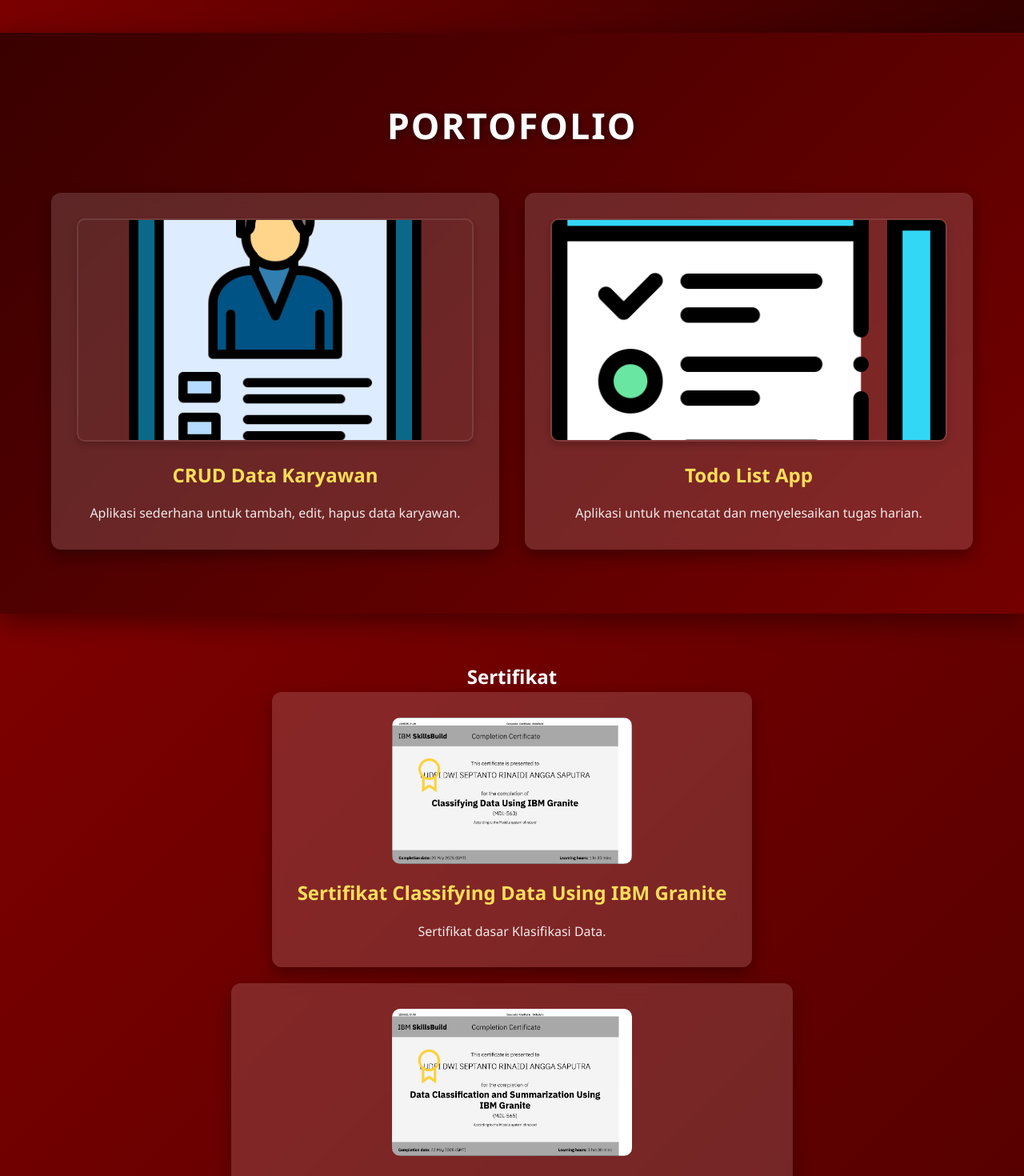
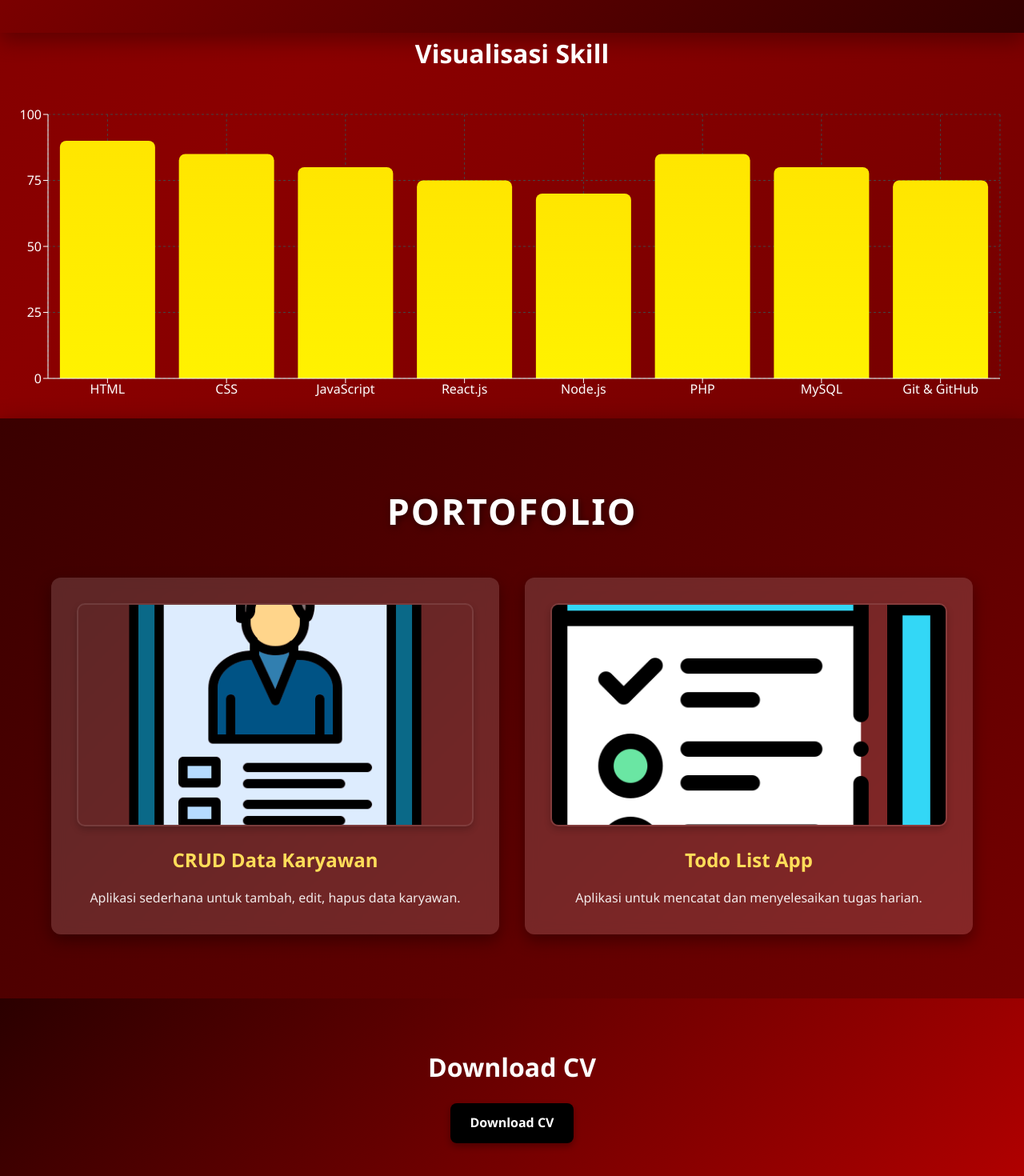
Before and after one commit to AnggaSaputra78/portofolio-angga, a React (Vite) app: page / in a window 1280 px wide. Shown: the part 1100-2570 px from the top of the page at 80% size. Built offline with nearby package versions, Linux system fonts and the light colour scheme.

Commit message:
Add files via upload

```diff
--- a/src/App.css
+++ b/src/App.css
@@ -221,6 +221,90 @@ html, body {
   max-width: 750px;
   margin: 0 auto;
   color: #f2f2f2;
+}
+.skills {
+  padding: 60px 20px;
+  text-align: center;
+  background: #fff;
+}
+
+.skill-chart h2 {
+  margin-bottom: 30px;
+  font-size: 2rem;
+  text-align: center; /* 🔥 judul ke tengah */
+}
+
+.skills-list {
+  display: flex;
+  flex-wrap: wrap;
+  justify-content: center; /* default: rata tengah */
+  gap: 15px;
+  margin-bottom: 20px;
+}
+
+.skill-card {
+  padding: 12px 20px;
+  background: linear-gradient(135deg, #fff700, #ffee00);
+  color: #000;
+  font-weight: bold;
+  border-radius: 8px;
+  box-shadow: 0 4px 6px rgba(0,0,0,0.2);
+  transition: transform 0.3s ease, box-shadow 0.3s ease;
+  flex: 1 1 150px; /* default min 150px */
+  text-align: center;
+  white-space: normal; /* biar text nggak hilang */
+  word-break: break-word; /* biar panjang pecah ke bawah */
+}
+
+/* 🔥 Responsif */
+@media (max-width: 768px) {
+  .skills-list {
+    justify-content: flex-start;
+  }
+
+  .skill-card {
+    flex: 1 1 calc(50% - 15px); /* 2 kolom */
+    min-width: 160px; /* ditambah biar text gak kepotong */
+    font-size: 0.9rem; /* kecilin font dikit */
+  }
+}
+
+@media (max-width: 480px) {
+  .skill-card {
+    flex: 1 1 100%; /* full width di HP kecil */
+    min-width: 100%;
+    font-size: 0.85rem; /* font lebih kecil */
+  }
+}
+
+
+.skill-card:hover {
+  transform: translateY(-5px);
+  box-shadow: 0 6px 12px rgba(0,0,0,0.3);
+}
+
+.skills-note {
+  font-size: 1rem;
+  color: #555;
+  margin-top: 10px;
+}
+
+/* 🔥 Responsif */
+@media (max-width: 768px) {
+  .skills-list {
+    justify-content: flex-start; /* rata kiri di HP */
+  }
+
+  .skill-card {
+    flex: 1 1 calc(50% - 15px); /* 2 kolom di HP */
+    min-width: 140px;
+  }
+}
+
+@media (max-width: 480px) {
+  .skill-card {
+    flex: 1 1 100%; /* full width di layar kecil banget */
+  }
 }
 
 /* ===================== Portfolio Section ===================== */
@@ -488,6 +572,54 @@ html, body {
     padding: 1.5rem;
   }
 }
+.cv {
+  padding: 60px 20px;
+  text-align: center;
+  background: linear-gradient(135deg, #e60000, #000000, #b30000, #1a1a1a);
+  background-size: 400% 400%; /* biar animasi bisa bergerak */
+  animation: gradientMove 10s ease infinite; /* durasi & looping animasi */
+  color: #fff;
+}
+
+.cv h2 {
+  margin-bottom: 20px;
+  font-size: 2rem;
+  color: #fff; /* teks putih biar jelas */
+}
+
+.btn-download {
+  display: inline-block;
+  padding: 12px 25px;
+  background: linear-gradient(135deg, #000000, #000000);
+  color: #fff;
+  font-size: 1rem;
+  font-weight: bold;
+  border-radius: 8px;
+  text-decoration: none;
+  transition: 0.3s ease;
+  box-shadow: 0 4px 8px rgba(0,0,0,0.3);
+  position: relative;
+  z-index: 1;
+}
+
+.btn-download:hover {
+  background: linear-gradient(135deg, #b30000, #1a1a1a);
+  transform: translateY(-2px) scale(1.05);
+  box-shadow: 0 6px 12px rgba(0,0,0,0.5);
+}
+
+/* 🔥 Keyframes Animasi Gradasi */
+@keyframes gradientMove {
+  0% {
+    background-position: 0% 50%;
+  }
+  50% {
+    background-position: 100% 50%;
+  }
+  100% {
+    background-position: 0% 50%;
+  }
+}
 /* ===================== API EFFECT ===================== */
 .fire {
   position: fixed;
--- a/src/App.jsx
+++ b/src/App.jsx
@@ -20,8 +20,13 @@ import "aos/dist/aos.css";
 //portofolio
 import crudThumb from "./assets/crud-thumbnail.jpg";
 import todoThumb from "./assets/todo-thumbnail.jpg";
+//medsos
+import { FaEnvelope, FaLinkedin, FaGithub, FaWhatsapp } from "react-icons/fa";
+//CV
+import cvPDF from "./assets/CV-Ludfi.pdf";
 
-import { FaEnvelope, FaLinkedin, FaGithub, FaWhatsapp } from "react-icons/fa";
+// Recharts
+import { BarChart, Bar, XAxis, YAxis, CartesianGrid, Tooltip, ResponsiveContainer } from "recharts";
 
 function App() {
   const [isMenuOpen, setIsMenuOpen] = useState(false);
@@ -54,6 +59,18 @@ function App() {
   const toggleMenu = () => setIsMenuOpen(!isMenuOpen);
   const closeMenu = () => setIsMenuOpen(false);
 
+  // Data skill
+  const skillData = [
+    { name: "HTML", level: 90 },
+    { name: "CSS", level: 85 },
+    { name: "JavaScript", level: 80 },
+    { name: "React.js", level: 75 },
+    { name: "Node.js", level: 70 },
+    { name: "PHP", level: 85 },
+    { name: "MySQL", level: 80 },
+    { name: "Git & GitHub", level: 75 },
+  ];
+
   return (
     <div className="App">
       {/* 🔥 Fire Particles */}
@@ -65,8 +82,10 @@ function App() {
           <li><a href="#hero" onClick={closeMenu}>Home</a></li>
           <li><a href="#about" onClick={closeMenu}>Tentang</a></li>
           <li><a href="#portfolio" onClick={closeMenu}>Portofolio</a></li>
+          <li><a href="#skill-chart" onClick={closeMenu}>Skill</a></li>
+          <li><a href="#certificate" onClick={closeMenu}>Sertifikat</a></li>
+          <li><a href="#cv" onClick={closeMenu}>CV</a></li>
           <li><a href="#contact" onClick={closeMenu}>Kontak</a></li>
-          <li><a href="#certificate" onClick={closeMenu}>Sertifikat</a></li>
         </ul>
         <div className={`hamburger ${isMenuOpen ? "active" : ""}`} onClick={toggleMenu}>
           <span></span><span></span><span></span>
@@ -93,6 +112,31 @@ function App() {
           Berpengalaman dalam membuat aplikasi sederhana dengan JavaScript, React, dan Node.js.
           Senang mempelajari hal baru di dunia teknologi.
         </p>
+      </section>
+
+      {/* Skill Chart Section */}
+      <section id="skill-chart" className="skill-chart" data-aos="zoom-in">
+        <h2>Visualisasi Skill</h2>
+        <div className="chart-container">
+          <ResponsiveContainer width="100%" height={400}>
+            <BarChart data={skillData} margin={{ top: 20, right: 30, left: 0, bottom: 20 }}>
+              <CartesianGrid strokeDasharray="3 3" stroke="#444" />
+              <XAxis dataKey="name" stroke="#fff" />
+              <YAxis stroke="#fff" />
+              <Tooltip
+                contentStyle={{ backgroundColor: "#111", border: "none", color: "#fff" }}
+                cursor={{ fill: "rgba(255,255,255,0.1)" }}
+              />
+              <Bar dataKey="level" fill="url(#gradient)" radius={[8, 8, 0, 0]} />
+              <defs>
+                <linearGradient id="gradient" x1="0" y1="0" x2="0" y2="1">
+                  <stop offset="0%" stopColor="#ffe600ff" />
+                  <stop offset="100%" stopColor="#fff200ff" />
+                </linearGradient>
+              </defs>
+            </BarChart>
+          </ResponsiveContainer>
+        </div>
       </section>
 
       {/* Portfolio Section */}
@@ -126,6 +170,14 @@ function App() {
             <p>Aplikasi untuk mencatat dan menyelesaikan tugas harian.</p>
           </a>
         </div>
+      </section>
+
+      {/* CV Section */}
+      <section id="cv" className="cv" data-aos="fade-up">
+        <h2>Download CV</h2>
+        <a href={cvPDF} download="CV-Ludfi.pdf" className="btn-download">
+          Download CV
+        </a>
       </section>
 
       {/* Certificate Section */}
```
Lines whose indentation alone changed are shown as unchanged.
